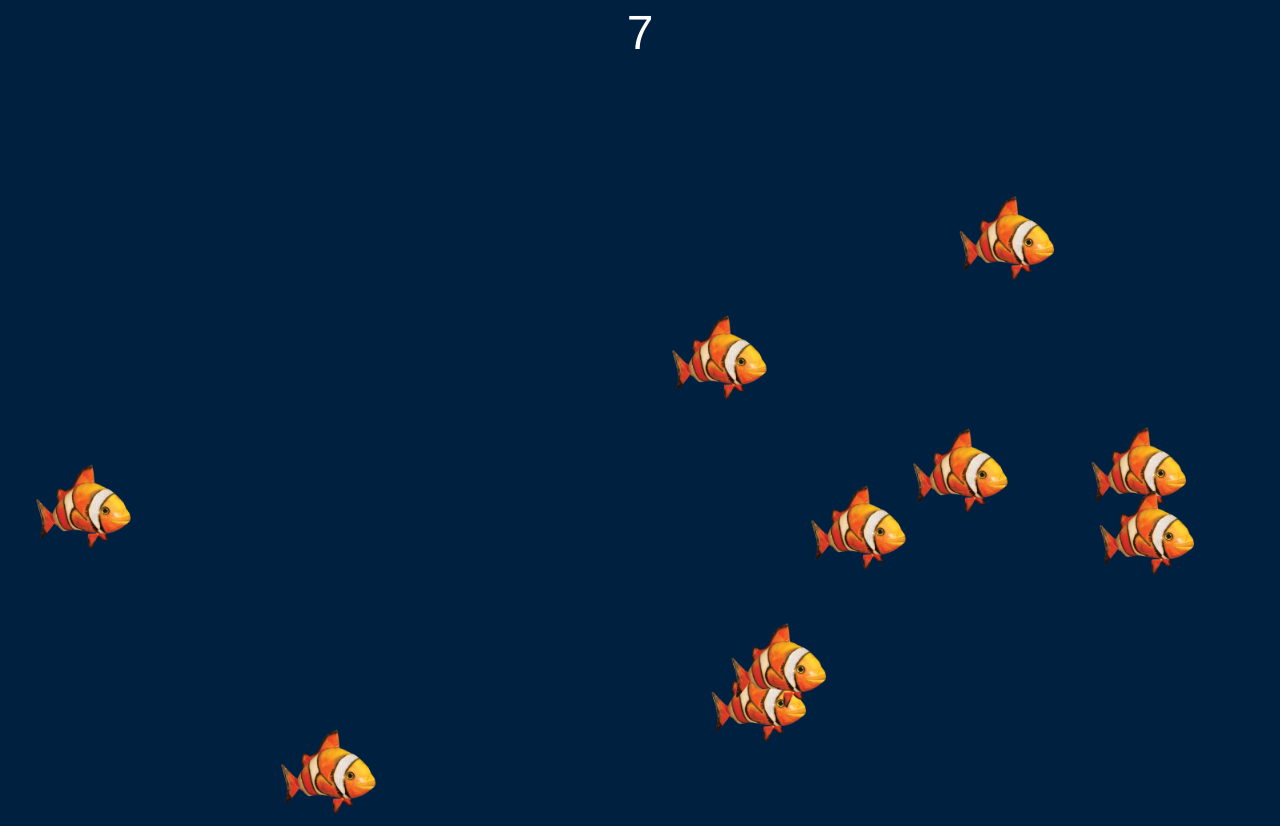
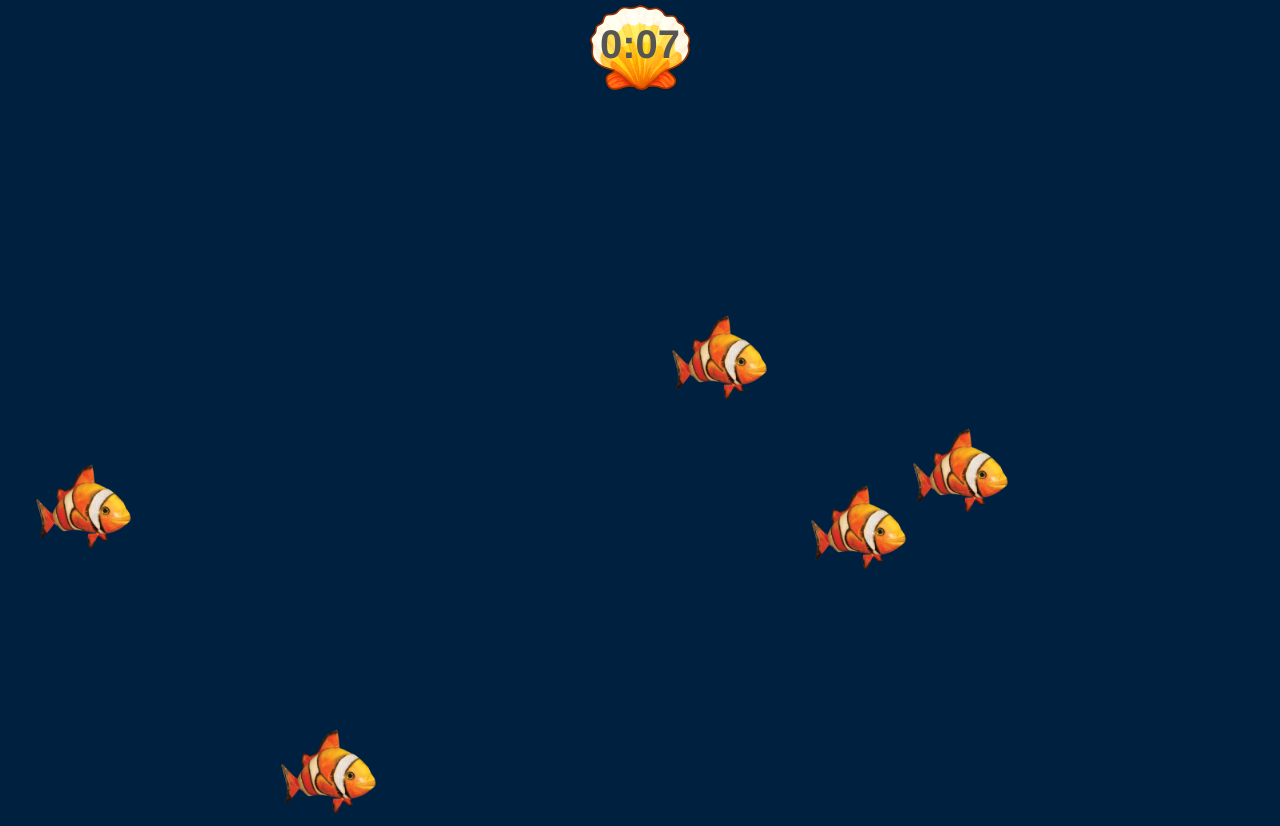
Before and after one commit to brandonfujii/marine-ecosystem, a React app: page / in a window 1280 px wide. Built offline with nearby package versions, Linux system fonts and the light colour scheme.

Commit message:
added styling and render for game time

```diff
--- a/src/game.js
+++ b/src/game.js
@@ -2,8 +2,8 @@ import React, { Component } from 'react';
 import Ecosystem from './ecosystem';
 import Time from './time';
 
-const END_TIME_SECONDS = 20;
-const DOUBLING_RATE = 5;
+const END_TIME_SECONDS = 80;
+const DOUBLING_RATE = 40;
 
 class Game extends Component {
 	constructor(props) {
@@ -22,6 +22,7 @@ class Game extends Component {
 		this.reproduce = this.reproduce.bind(this);
 		this.generateFish = this.generateFish.bind(this);
 		this.removeFishInRadius = this.removeFishInRadius.bind(this);
+		this.renderGameTime = this.renderGameTime.bind(this);
 	}
 
 	componentDidMount() {
@@ -90,10 +91,19 @@ class Game extends Component {
 		this.setState({ fish });
 	}
 
+	renderGameTime(num) {
+		let minutes = Math.floor(num / 60);
+		let seconds = num % 60;
+		return `${minutes}:${(seconds <= 9 ? '0' : '') + seconds}`;
+	}
+
 	render() {
 		return (
 			<div style={{ width: '100%', height: '100%' }}>
-				<div id="game-time">{ this.state.time }</div>
+				<div id="game-time-container">
+					<img id="shell-icon" src="assets/shell.png" />
+					<div id="game-time">{ this.renderGameTime(this.state.time) }</div>
+				</div>
 				<Ecosystem fish={this.state.fish}
 					removeFishInRadius={this.removeFishInRadius} />
 			</div>
--- a/styles/scss/styles.scss
+++ b/styles/scss/styles.scss
@@ -13,6 +13,9 @@ html, body, #app, #ecosystem {
 
 div[class*=fish-] {
 	height: 100px;
+	-webkit-user-select: none;
+	-moz-user-select: none;
+	user-select: none;
 	animation: swim infinite 2s alternate;
 }
 
@@ -30,15 +33,27 @@ div[class*=fish-] > img {
 	to   { transform: rotate(360deg) translateY(-1em) rotate(-360deg); }
 }
 
-#game-time {
+#game-time-container {
 	position: absolute;
-	font-size: 48px;
-	color: #fff;
-	font-family: 'helvetica';
 	width: 100%;
+	text-align: center;
 	padding: 5px 0;
-	text-align: center;
 	z-index: 1000;
+
+	#shell-icon {
+		width: 100px;
+		height: auto;
+		margin: 0 auto;
+	}
+
+	#game-time {
+		position: relative;
+		font-size: 40px;
+		color: #555;
+		font-weight: 700;
+		font-family: 'helvetica';
+		top: -72px;
+	}
 }
 
 
```
Also changed, not shown: assets/shell.png (added), dist/app.entry.js, styles/css/styles.css.
